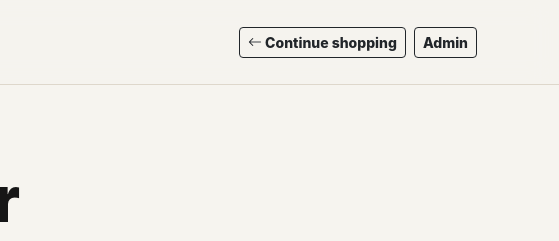
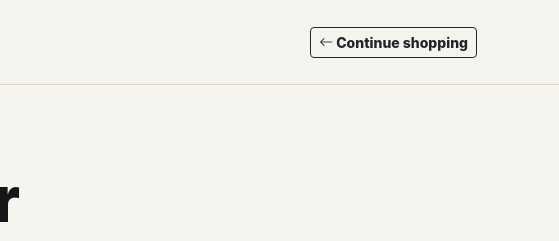
Before and after one commit to ceduardox/quevedo, a website: page public/checkout.html in a window 1280 px wide. Shown: the top 241 px of the page, 721-1280 px from the left. Drawn offline with nearby package versions, Linux system fonts and the light colour scheme; no server answers.

Commit message:
Hide public admin links

```diff
--- a/public/checkout.html
+++ b/public/checkout.html
@@ -20,7 +20,6 @@
             <i class="bi bi-arrow-left"></i>
             Continue shopping
           </a>
-          <a class="btn btn-outline-dark btn-sm" href="/admin">Admin</a>
         </div>
       </div>
     </nav>
```
Also changed, not shown: public/index.html (+0 -1 lines).
